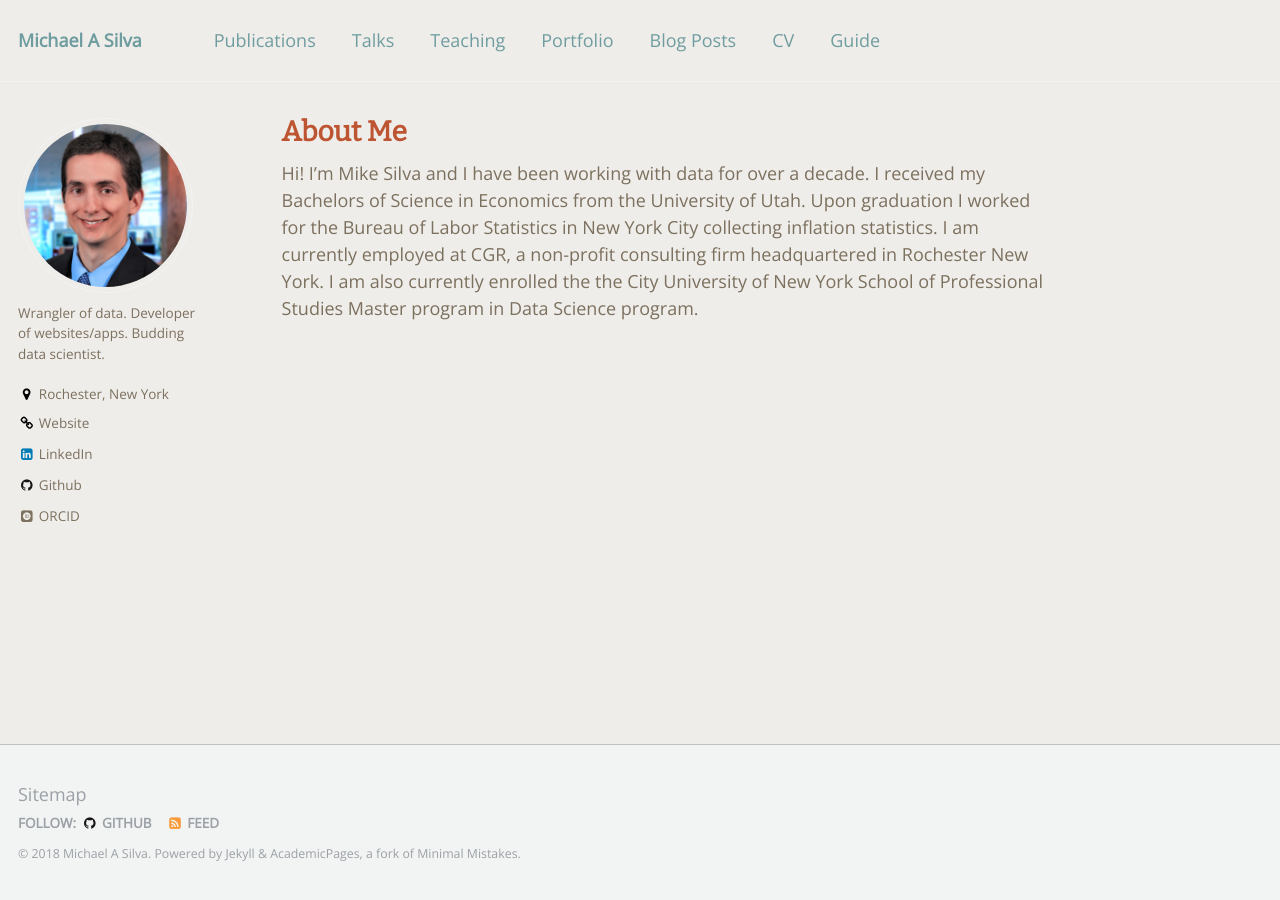
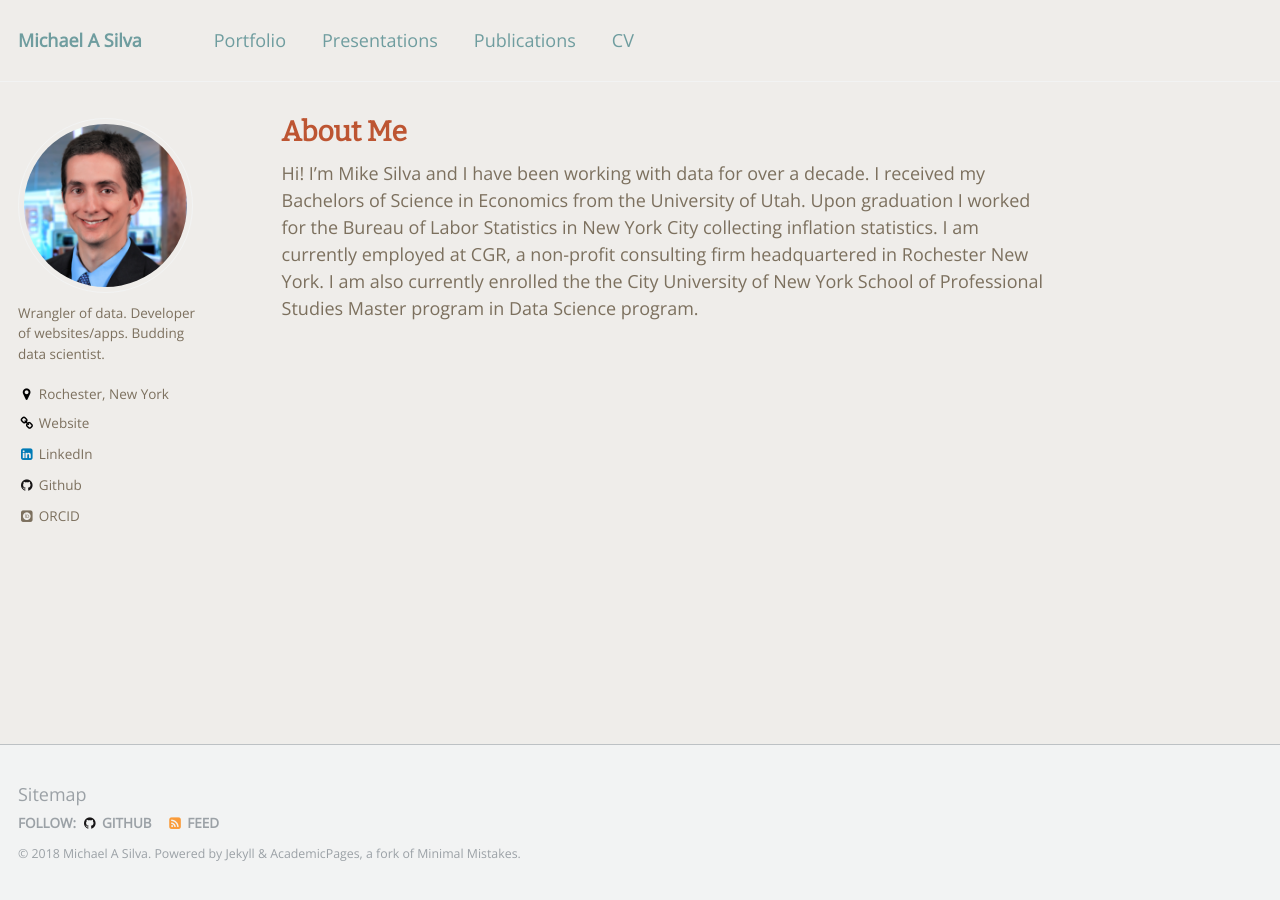
Before and after one commit to mikeasilva/mikeasilva.github.io, a Jekyll site: the page built from _pages/about.md, in a window 1280 px wide. Built offline with Jekyll 4.4.1, drawn with Linux system fonts in a browser that asks for light colours; some web fonts are replaced; a file with an impossible date is left out.

Commit message:
Updated navigation.yml

```diff
--- a/_data/navigation.yml
+++ b/_data/navigation.yml
@@ -1,22 +1,13 @@
 # main links links
 main:
+  - title: "Portfolio"
+    url: /portfolio/
+
+  - title: "Presentations"
+    url: /presentations/
+
   - title: "Publications"
     url: /publications/
 
-  - title: "Talks"
-    url: /talks/
-
-  - title: "Teaching"
-    url: /teaching/
-
-  - title: "Portfolio"
-    url: /portfolio/
-
-  - title: "Blog Posts"
-    url: /year-archive/
-
   - title: "CV"
     url: /cv/
-
-  - title: "Guide"
-    url: /markdown/
```
